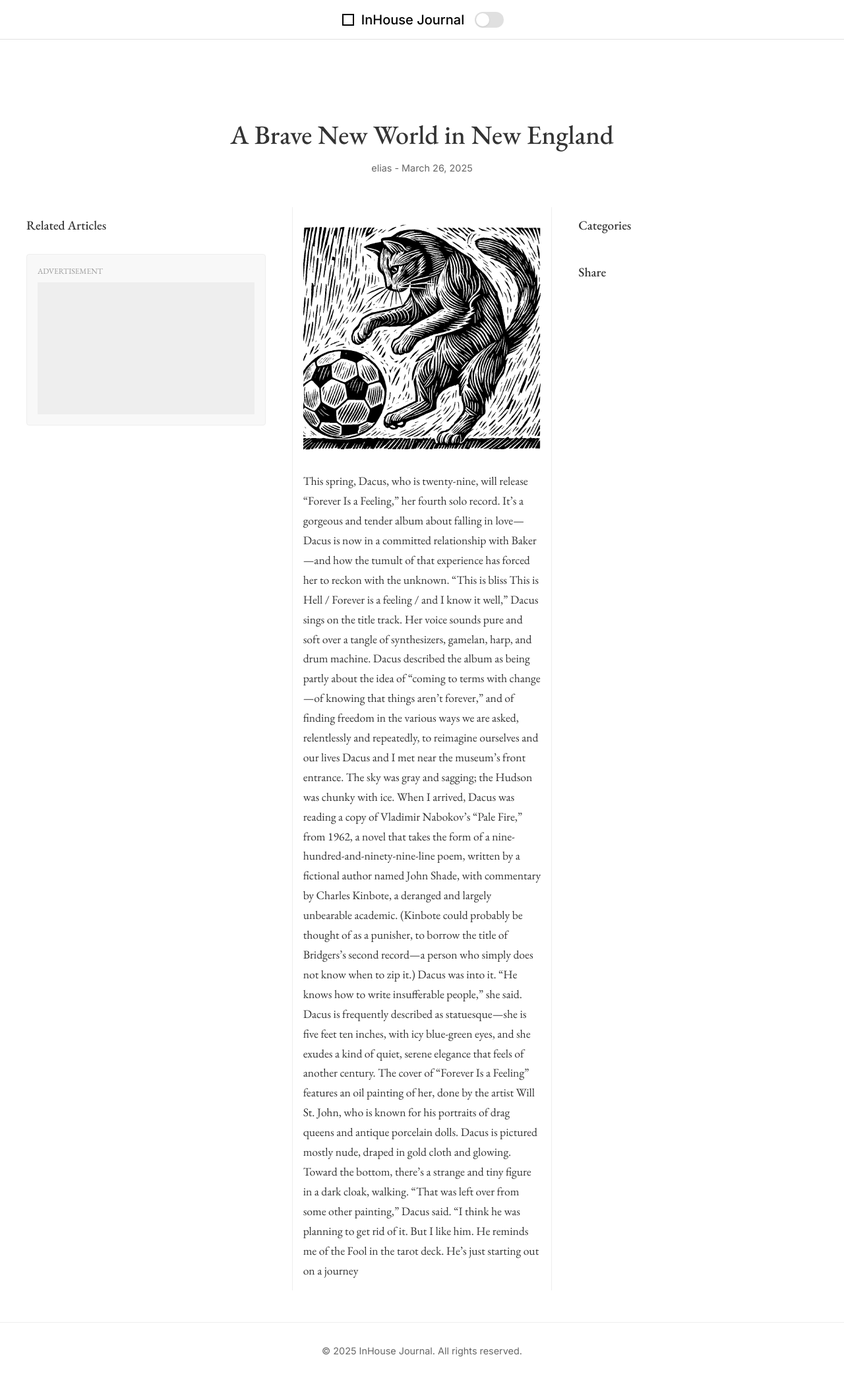
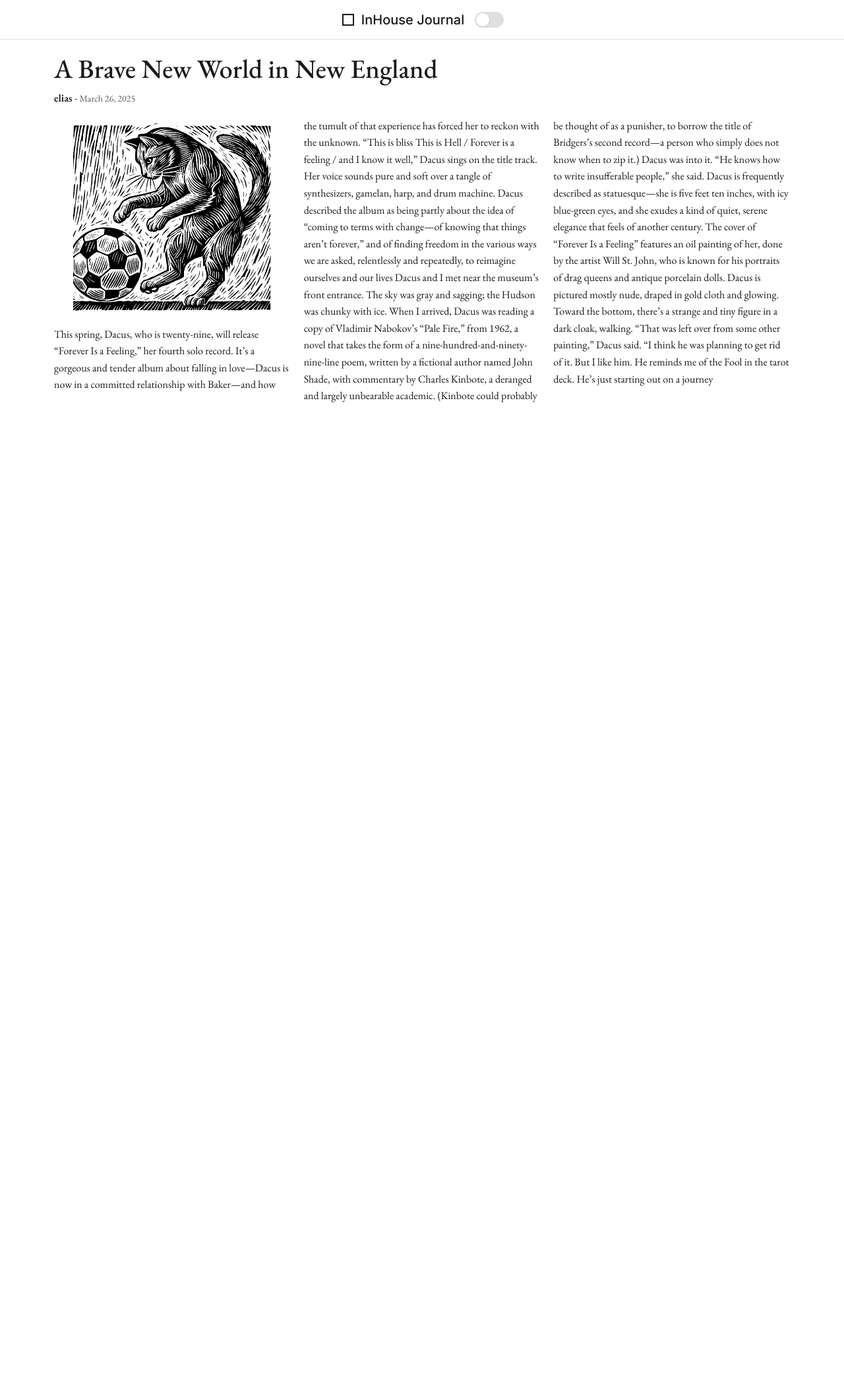
Before and after one commit to elite-0000/InHouse-Literary, a Django app: page /post/1/ in a window 1280 px wide. Shown: the whole page at 66% size. After the commit the page ends 610 px from the top, so only its background shows below. Run offline with Django 5.2, Linux system fonts and the light colour scheme; data comes from the database, SQL or seed files in the repository.

Commit message:
- implement the three columns

```diff
--- a/news/templates/news/post_detail.html
+++ b/news/templates/news/post_detail.html
@@ -3,231 +3,46 @@
 {% block title %}{{ object.title }}{% endblock %}
 
 {% block content %}
-<!-- Add Bootstrap CSS if not already in base.html -->
-<link href="https://cdn.jsdelivr.net/npm/bootstrap@5.3.0/dist/css/bootstrap.min.css" rel="stylesheet">
+<div class="container my-4">
+  <article class="content-section">
+    <!-- Post Title -->
+    <h1 class="article-title">{{ object.title }}</h1>
 
-<article class="article">
-    <header class="article-header">
-        <h1 class="article-title">{{ object.title }}</h1>
-        <div class="article-meta">
-            <span class="author">{{ object.author }}</span>
-            <span class="date-separator">-</span>
-            <span class="date">{{ object.date_posted|date:"F d, Y" }}</span>
-        </div>
-    </header>
-
-    <div class="container-fluid px-4">
-        <div class="row">
-            <!-- Left Column -->
-            <div class="col-md-4">
-                <div class="column-content">
-                    <div class="sidebar-section">
-                        <h3>Related Articles</h3>
-                        <div class="related-articles">
-                            <!-- Add your related articles here -->
-                        </div>
+    <!-- Metadata: Author and Date -->
+    <div class="article-metadata mb-3">
+      <p>
+        <strong>{{ object.author }}</strong> -
+        <small class="text-muted">{{ object.date_posted|date:"F d, Y" }}</small>
+      </p>
     </div>
 
-                    <div class="ad-container">
-                        <div class="ad-label">Advertisement</div>
-                        <div class="ad-space"></div>
+    <!-- Post Content in 3 Columns -->
+    <div class="article-content" style="column-count: 3; column-gap: 20px;">
+      {% if object.featured_image %}
+      <img src="{{ object.featured_image.url }}" alt="{{ object.title }}" class="img-fluid mb-3 d-block mx-auto" style="max-width: 300px; max-height: 300px; break-inside: avoid;">
+      {% endif %}
+
+      {{ object.content|safe }}
     </div>
-                </div>
+  </article>
 </div>
 
-            <!-- Middle Column (Main Content) -->
-            <div class="col-md-4">
-                <div class="column-content main-content">
-                    {% if object.featured_image %}
-                    <figure class="article-image">
-                        <img src="{{ object.featured_image.url }}" alt="{{ object.title }}" class="img-fluid">
-                    </figure>
-                    {% endif %}
-
-                    <div class="article-content">
-                        {{ object.content|safe }}
-                    </div>
-                </div>
-            </div>
-
-            <!-- Right Column -->
-            <div class="col-md-4">
-                <div class="column-content">
-                    <div class="sidebar-section">
-                        <h3>Categories</h3>
-                        <div class="categories-list">
-                            {% for category in object.categories.all %}
-                            <a href="{% url 'category' category.slug %}" class="category-link">{{ category.name }}</a>
-                            {% endfor %}
-                        </div>
-                    </div>
-
-                    <div class="sidebar-section">
-                        <h3>Share</h3>
-                        <div class="share-buttons">
-                            <!-- Add your share buttons here -->
-                        </div>
-                    </div>
-                </div>
-            </div>
-        </div>
-    </div>
-
-    <footer class="article-footer">
-        <p>© {{ object.date_posted|date:"Y" }} InHouse Journal. All rights reserved.</p>
-    </footer>
-</article>
-
 <style>
-    .article {
-        font-family: 'EB Garamond', serif;
-        padding: 2rem 0;
+  /* Ensure paragraphs have space between them */
+  .article-content p {
+    margin-bottom: 1.5em;
   }
 
-    .article-header {
-        text-align: center;
-        margin: 2rem auto 3rem;
-        max-width: 800px;
-        padding: 0 1rem;
+  /* Responsive adjustments for column count */
+  @media (max-width: 768px) {
+    .article-content {
+      column-count: 1 !important;
     }
-
-    .article-title {
-        font-size: 2.5rem;
-        font-weight: 500;
-        line-height: 1.2;
-        margin: 0 0 1rem;
-        color: #333;
   }
-
-    .article-meta {
-        font-family: 'Inter', sans-serif;
-        font-size: 0.9rem;
-        color: #666;
-    }
-
-    /* Column Styling */
-    .column-content {
-        padding: 1rem;
-        height: 100%;
-    }
-
-    .main-content {
-        border-left: 1px solid #eee;
-        border-right: 1px solid #eee;
-    }
-
-    /* Content Styling */
+  @media (min-width: 769px) and (max-width: 991px) {
     .article-content {
-        font-size: 1.1rem;
-        line-height: 1.7;
-        color: #333;
-    }
-
-    .article-content p:first-of-type::first-letter {
-        float: left;
-        font-size: 4em;
-        line-height: 0.8;
-        padding-right: 0.1em;
-        margin-top: 0.1em;
-    }
-
-    /* Sidebar Sections */
-    .sidebar-section {
-        margin-bottom: 2rem;
-    }
-
-    .sidebar-section h3 {
-        font-size: 1.2rem;
-        font-weight: 500;
-        margin-bottom: 1rem;
-        color: #333;
-    }
-
-    /* Advertisement */
-    .ad-container {
-        background: #f8f8f8;
-        border: 1px solid #eee;
-        border-radius: 4px;
-        padding: 1rem;
-        margin: 1rem 0;
-    }
-
-    .ad-label {
-        font-size: 0.75rem;
-        text-transform: uppercase;
-        color: #999;
-        margin-bottom: 0.5rem;
-    }
-
-    .ad-space {
-        min-height: 200px;
-        background: #eee;
-        display: flex;
-        align-items: center;
-        justify-content: center;
-    }
-
-    /* Categories */
-    .categories-list {
-        display: flex;
-        flex-direction: column;
-        gap: 0.5rem;
-    }
-
-    .category-link {
-        color: #333;
-        text-decoration: none;
-        font-size: 0.9rem;
-        padding: 0.3rem 0;
-    }
-
-    .category-link:hover {
-        color: #000;
-        text-decoration: underline;
-    }
-
-    /* Images */
-    .article-image {
-        margin-bottom: 1.5rem;
-    }
-
-    .article-image img {
-        width: 100%;
-        height: auto;
-    }
-
-    /* Footer */
-    .article-footer {
-        text-align: center;
-        margin-top: 3rem;
-        padding-top: 2rem;
-        border-top: 1px solid #eee;
-        font-family: 'Inter', sans-serif;
-        font-size: 0.9rem;
-        color: #666;
-    }
-
-    /* Responsive Design */
-    @media (max-width: 768px) {
-        .main-content {
-            border: none;
-        }
-
-        .article-title {
-            font-size: 2rem;
-        }
-
-        .column-content {
-            padding: 1rem 0;
-        }
-
-        .article-content {
-            font-size: 1rem;
+      column-count: 2 !important;
     }
   }
 </style>
-
-<!-- Add Bootstrap JS and Popper.js if needed -->
-<script src="https://cdn.jsdelivr.net/npm/@popperjs/core@2.11.6/dist/umd/popper.min.js"></script>
-<script src="https://cdn.jsdelivr.net/npm/bootstrap@5.3.0/dist/js/bootstrap.min.js"></script>
 {% endblock %}
```
Lines whose indentation alone changed are shown as unchanged.
